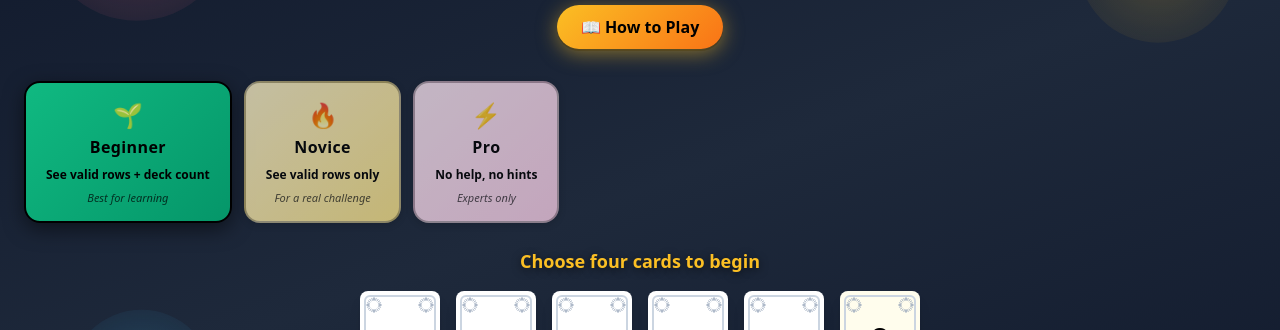
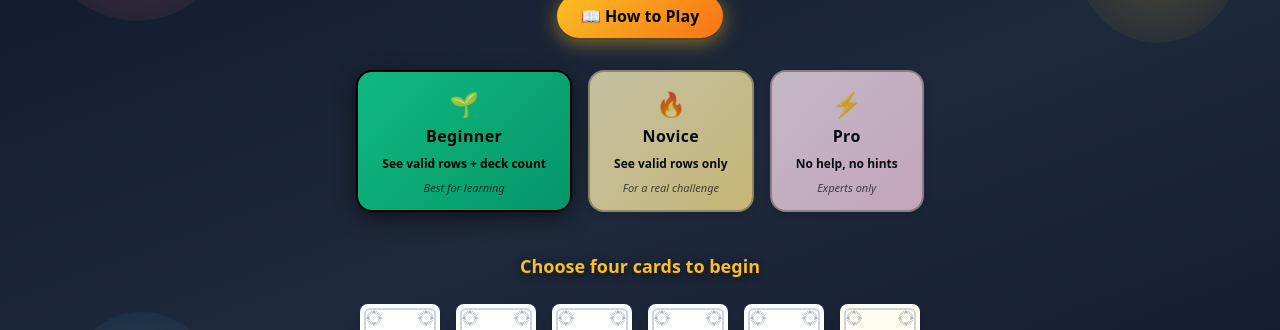
Before and after one commit to terryjj8-sketch/chasing-20, a React (Vite) app: page / in a window 1280 px wide. Shown: the part 263-593 px from the top of the page. Built offline with nearby package versions, Linux system fonts and the light colour scheme; no server answers.

Commit message:
File changes

```diff
--- a/src/components/game/SetupPhase.jsx
+++ b/src/components/game/SetupPhase.jsx
@@ -120,7 +120,7 @@ export default function SetupPhase({ drawPile, onComplete }) {
         initial={{ opacity: 0, y: 20 }}
         animate={{ opacity: 1, y: 0 }}
         transition={{ delay: 0.15 }}
-        className="flex flex-col sm:flex-row gap-2 sm:gap-3 mb-6 w-full max-w-sm sm:max-w-none px-2 sm:px-0 relative z-10"
+        className="flex flex-col sm:flex-row gap-3 sm:gap-4 mb-8 sm:mb-10 justify-center w-full px-2 sm:px-0 relative z-10"
       >
         {DIFFICULTIES.map(d => {
           const style = difficultyStyles[d.id];
@@ -131,7 +131,7 @@ export default function SetupPhase({ drawPile, onComplete }) {
               onClick={() => setDifficulty(d.id)}
               whileHover={{ scale: 1.05 }}
               whileTap={{ scale: 0.97 }}
-              className="flex flex-col items-center px-5 py-4 rounded-2xl border-2 transition-all duration-200 flex-1 sm:flex-none relative overflow-hidden"
+              className="flex flex-col items-center px-6 py-4 rounded-2xl border-2 transition-all duration-200 w-full sm:w-auto relative overflow-hidden"
               style={{
                 borderColor: active ? '#000' : 'rgba(0,0,0,0.3)',
                 background: active ? style.activeBg : style.inactiveBg,
@@ -154,7 +154,7 @@ export default function SetupPhase({ drawPile, onComplete }) {
         initial={{ opacity: 0 }}
         animate={{ opacity: 1 }}
         transition={{ delay: 0.25 }}
-        className="text-center font-bold text-lg mb-4 relative z-10"
+        className="text-center font-bold text-lg mb-6 relative z-10"
         style={{ color: '#fbbf24', textShadow: '0 2px 8px rgba(0,0,0,0.6)' }}
       >
         Choose four cards to begin
```
